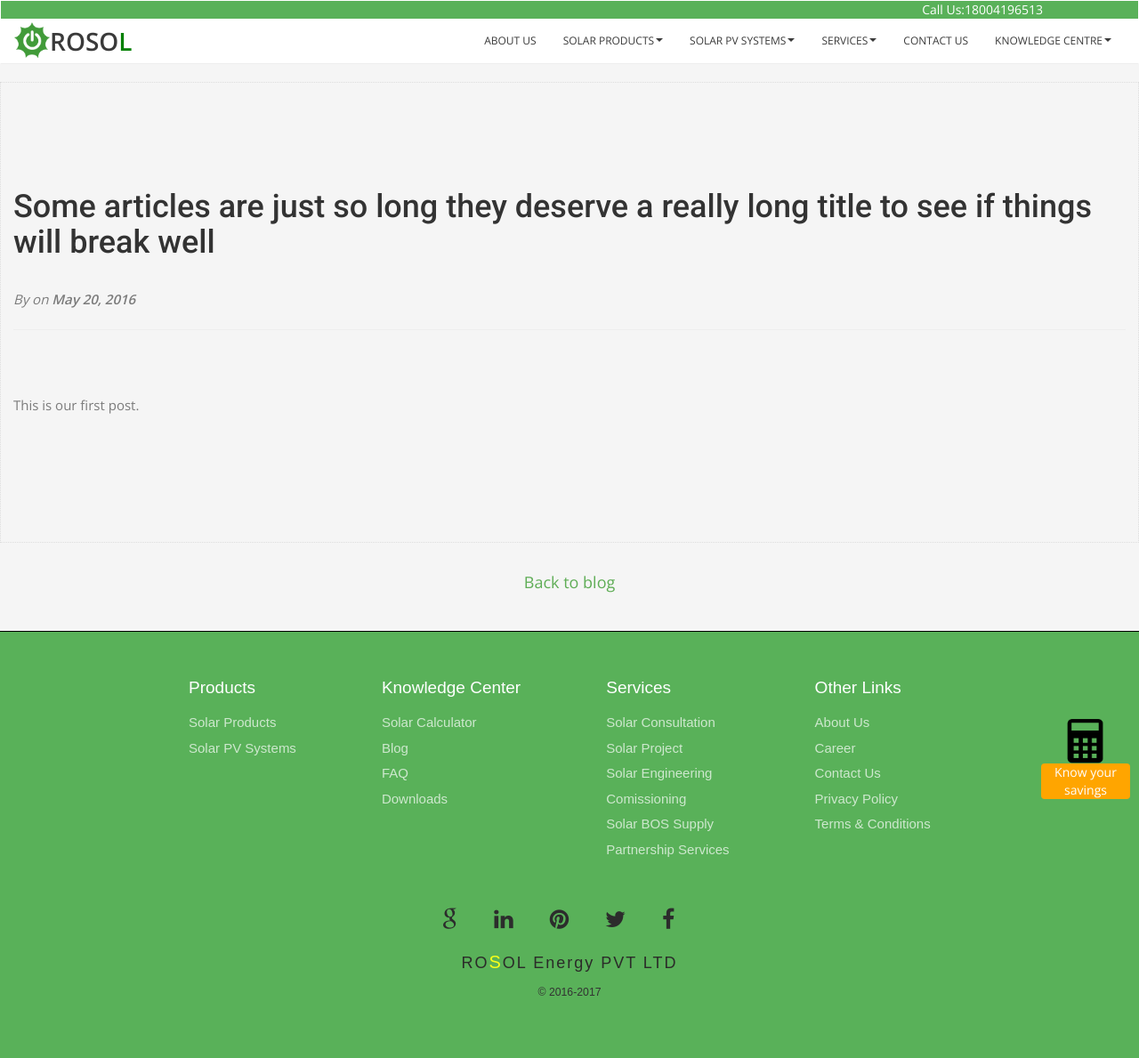
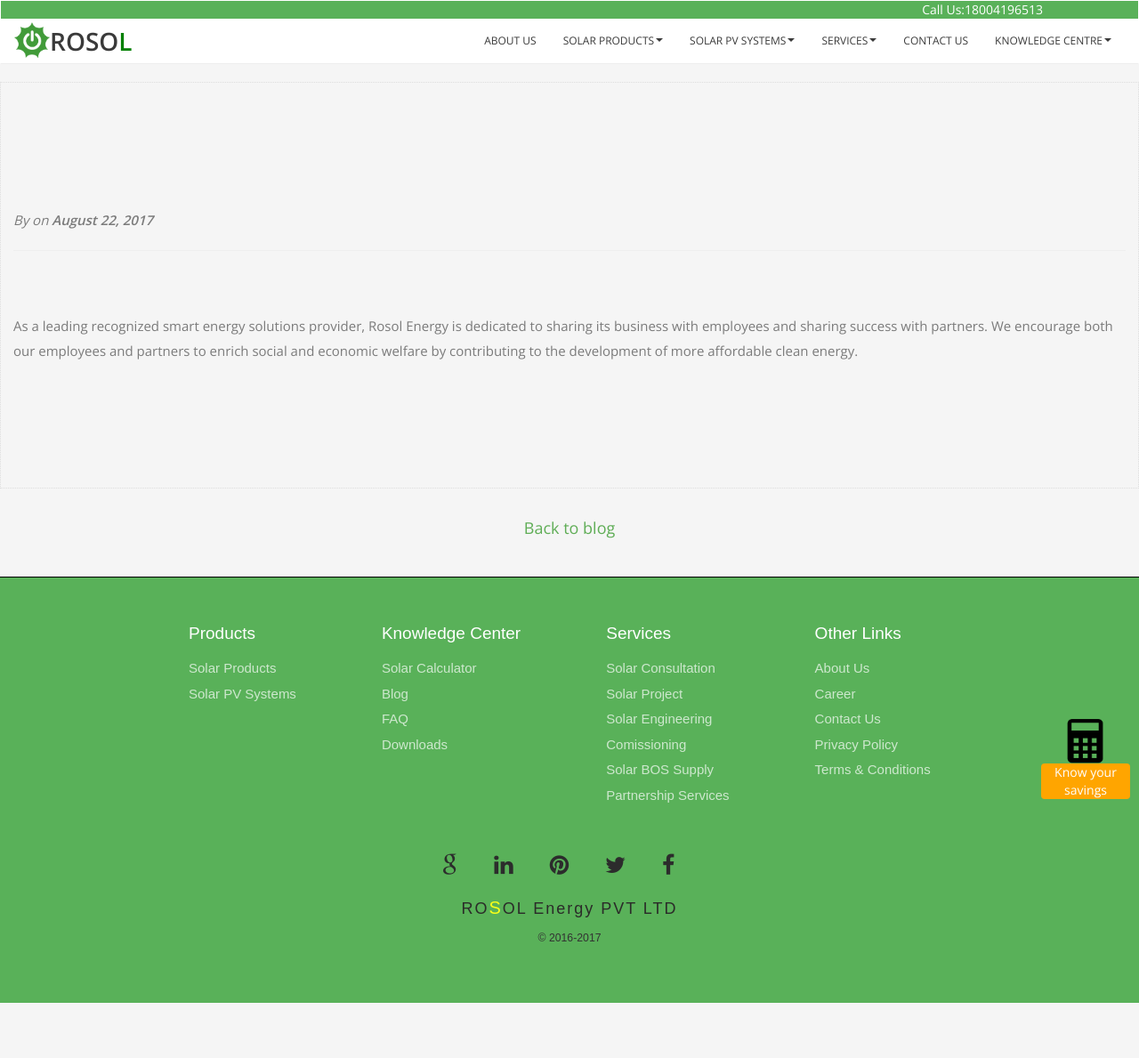
Before and after one commit to rosol-India/rosol-india, a Jekyll site: the page built from _posts/2016-05-20-super-long-article.md, in a window 1280 px wide. Shown: the whole page at 89% size. Built offline with Jekyll 4.4.1, drawn with Linux system fonts in a browser that asks for light colours; nearby versions of some CDN libraries; some web fonts are replaced; our own code applies the rules of GitHub Pages for plain Markdown files; after the commit the page ends 1127 px from its top, so only the background shows below that.

Commit message:
Update 2016-05-20-super-long-article.md

```diff
--- a/_posts/2016-05-20-super-long-article.md
+++ b/_posts/2016-05-20-super-long-article.md
@@ -2,9 +2,8 @@
 layout: post
 title: "ROSOL ENERGY the new solar Company"
 title: >-
-  Some articles are just so long they deserve a really long title to see if
-  things will break well
+Rosol Energy has changed the technology and methodology in solar energy sector by introducing new methodology with technology and automation.
 published: true
 ---
 
-This is our first post.
+As a leading recognized smart energy solutions provider, Rosol Energy is dedicated to sharing its business with employees and sharing success with partners. We encourage both our employees and partners to enrich social and economic welfare by contributing to the development of more affordable clean energy.
```
